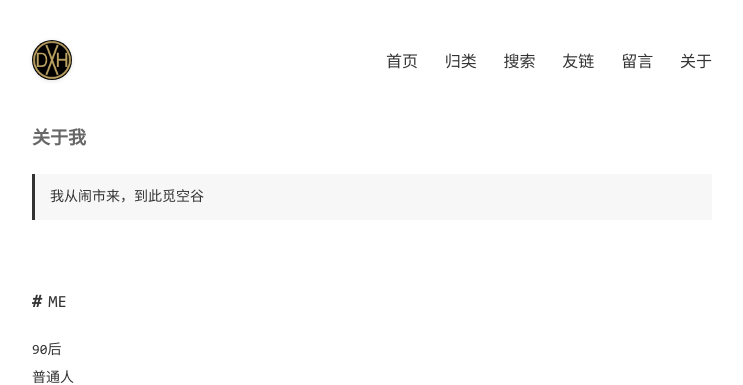
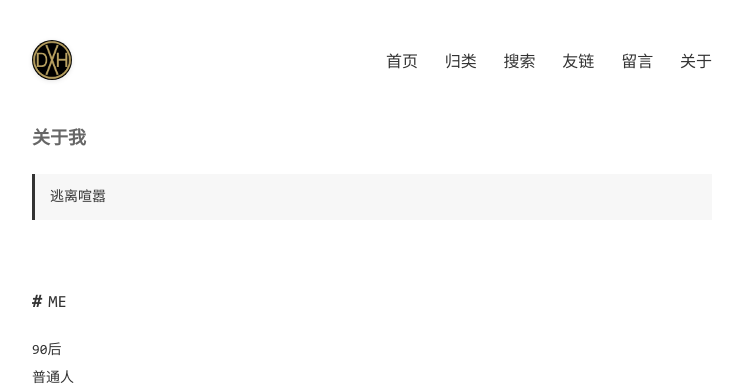
Before and after one commit to Devinteng/Devinteng.github.io, a Jekyll site: the page built from pages/about.md, in a window 1280 px wide. Shown: the top 385 px of the page, without its empty margins (268-1011 px from the left). Built offline with Jekyll 4.4.1, drawn with Linux system fonts in a browser that asks for light colours.

Commit message:
Update about.md

```diff
--- a/pages/about.md
+++ b/pages/about.md
@@ -3,7 +3,7 @@ layout: mypost
 title: 关于我
 ---
 
-> 我从闹市来，到此觅空谷
+> 逃离喧嚣
 
  <br/>
 
```
